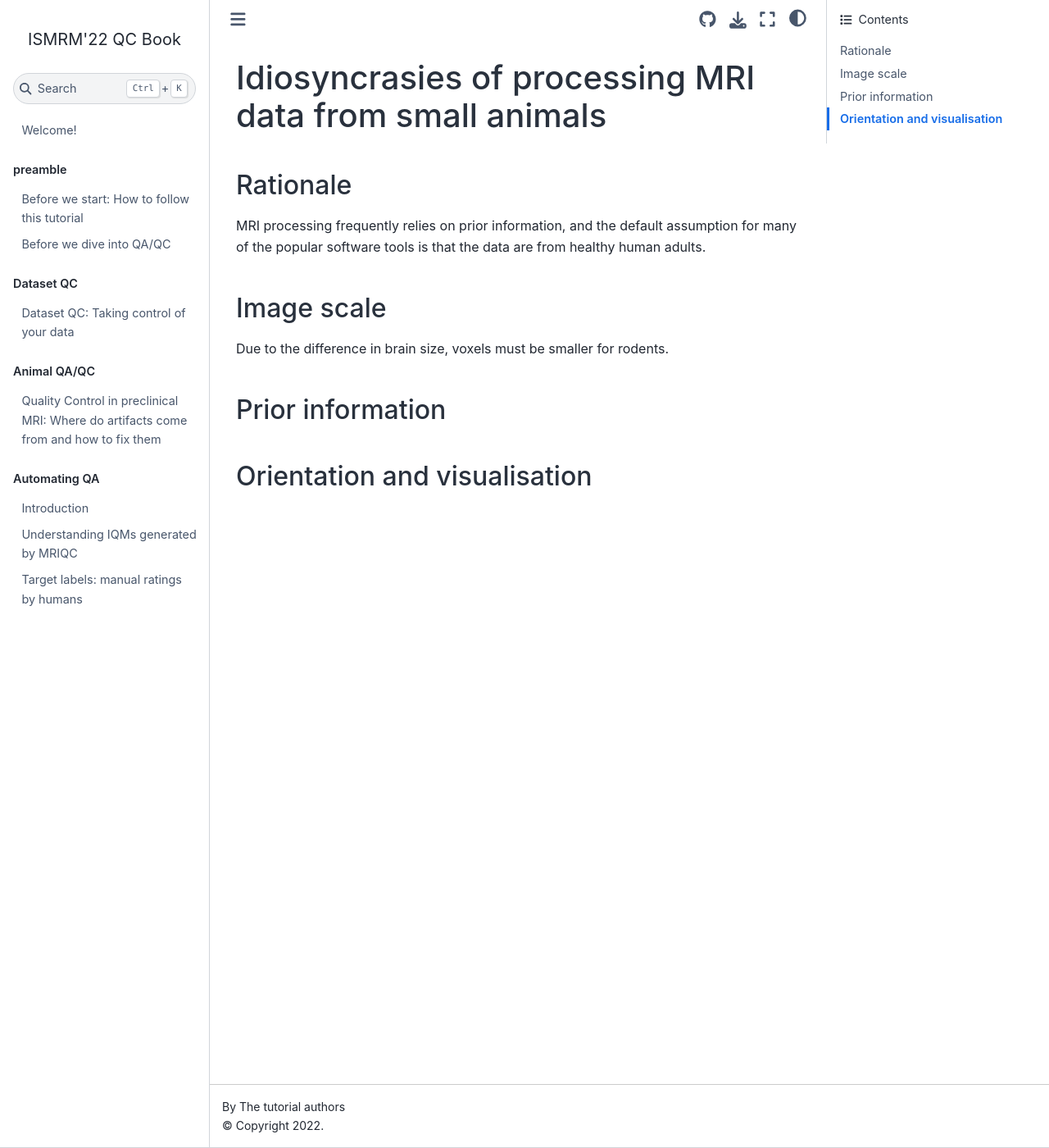
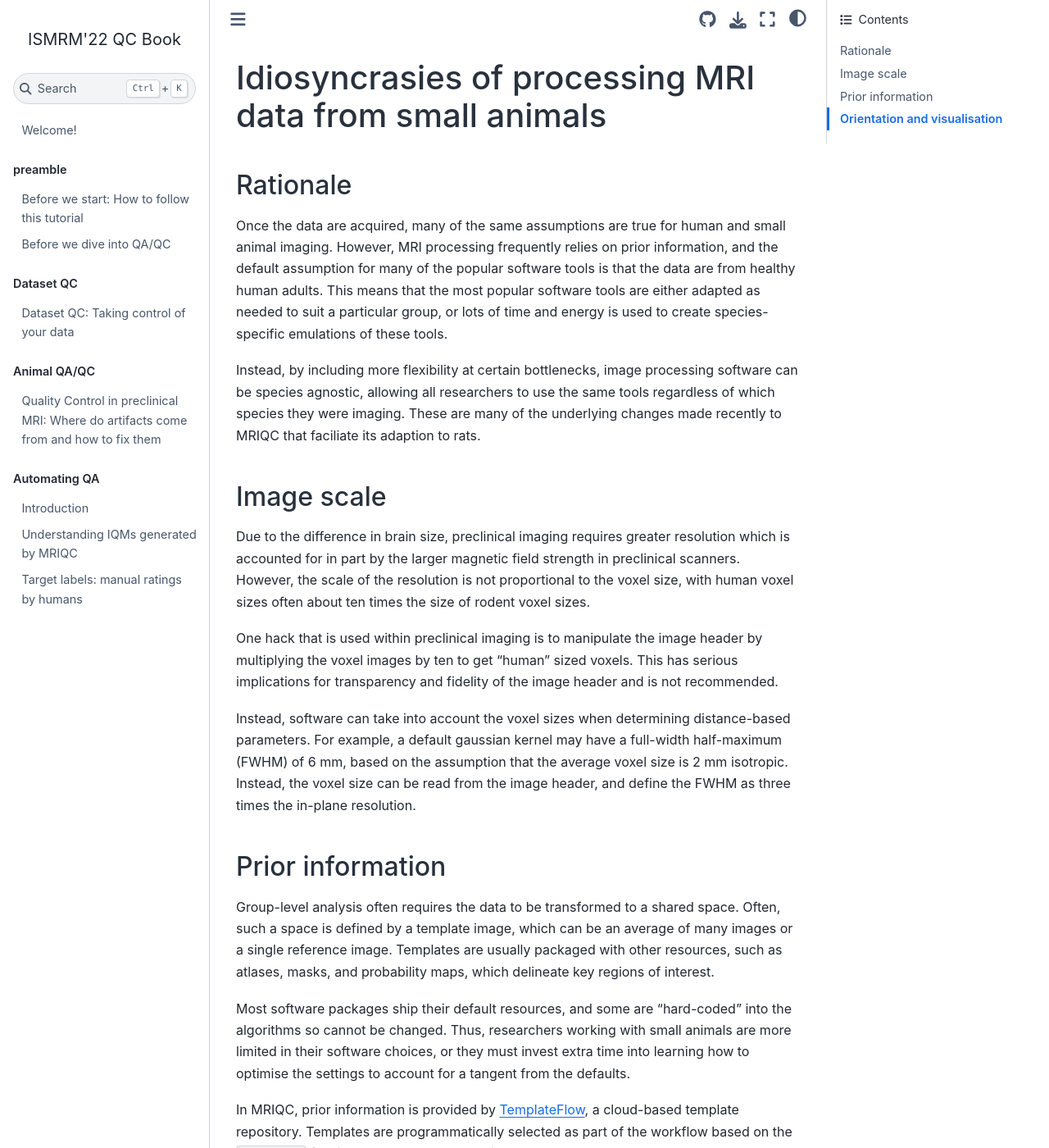
Before and after one commit to nipreps/qc-book, a Jupyter Book: the page built from docs/animal-qc/processing.md, in a window 1280 px wide and 1400 px high. Shown: the whole window at 82% size. Built offline with Jupyter Book 1.0.4 settings and Sphinx 7.4.7 and the Sphinx Book theme 1.1.4, drawn with Linux system fonts in a browser that asks for light colours; pages that are not in the unit, such as notebooks, are missing from menus; some of the changed text lies outside the part shown.

Commit message:
wip: add to processing info

```diff
--- a/docs/animal-qc/processing.md
+++ b/docs/animal-qc/processing.md
@@ -1,13 +1,58 @@
 # Idiosyncrasies of processing MRI data from small animals
 
 ## Rationale
-MRI processing frequently relies on prior information, and the default assumption
-for many of the popular software tools is that the data are from healthy human
-adults.
+Once the data are acquired, many of the same assumptions are true for human and
+small animal imaging.
+However, MRI processing frequently relies on prior information, and the default
+assumption for many of the popular software tools is that the data are from healthy human adults.
+This means that the most popular software tools are either adapted as needed to suit
+a particular group, or lots of time and energy is used to create species-specific
+emulations of these tools.
+
+Instead, by including more flexibility at certain bottlenecks, image processing
+software can be species agnostic, allowing all researchers to use the same tools
+regardless of which species they were imaging.
+These are many of the underlying changes made recently to MRIQC that faciliate its adaption to rats.
 
 ## Image scale
-Due to the difference in brain size, voxels must be smaller for rodents.
+Due to the difference in brain size, preclinical imaging requires greater
+resolution which is accounted for in part by the larger magnetic field strength
+in preclinical scanners.
+However, the scale of the resolution is not proportional to the voxel size, with
+human voxel sizes often about ten times the size of rodent voxel sizes.
+
+One hack that is used within preclinical imaging is to manipulate the image header
+by multiplying the voxel images by ten to get "human" sized voxels.
+This has serious implications for transparency and fidelity of the image header
+and is not recommended.
+
+Instead, software can take into account the voxel sizes when determining
+distance-based parameters.
+For example, a default gaussian kernel may have a full-width half-maximum (FWHM) of
+6 mm, based on the assumption that the average voxel size is 2 mm isotropic.
+Instead, the voxel size can be read from the image header, and define the FWHM as
+three times the in-plane resolution.
 
 ## Prior information
+Group-level analysis often requires the data to be transformed to a shared space.
+Often, such a space is defined by a template image, which can be an average of many
+images or a single reference image.
+Templates are usually packaged with other resources, such as atlases, masks, and
+probability maps, which delineate key regions of interest.
+
+Most software packages ship their default resources, and some are "hard-coded" into
+the algorithms so cannot be changed.
+Thus, researchers working with small animals are more limited in their software
+choices, or they must invest extra time into learning how to optimise the settings to account for a tangent from the defaults.
+
+In MRIQC, prior information is provided by
+[TemplateFlow](https://www.templateflow.org), a cloud-based template repository.
+Templates are programmatically selected as part of the workflow based on the
+`--species` flag in the MRIQC command line call.
 
 ## Orientation and visualisation
+Due to the traditional representation of rodent brain atlases, the coronal view is
+generally the plane of choice for visualisating small animal data.
+Additionally, the elongated rostrocaudal axis can be squashed when viewing the
+sagittal plane if the visualisation software explains a less anisotropic field of
+view.
```
